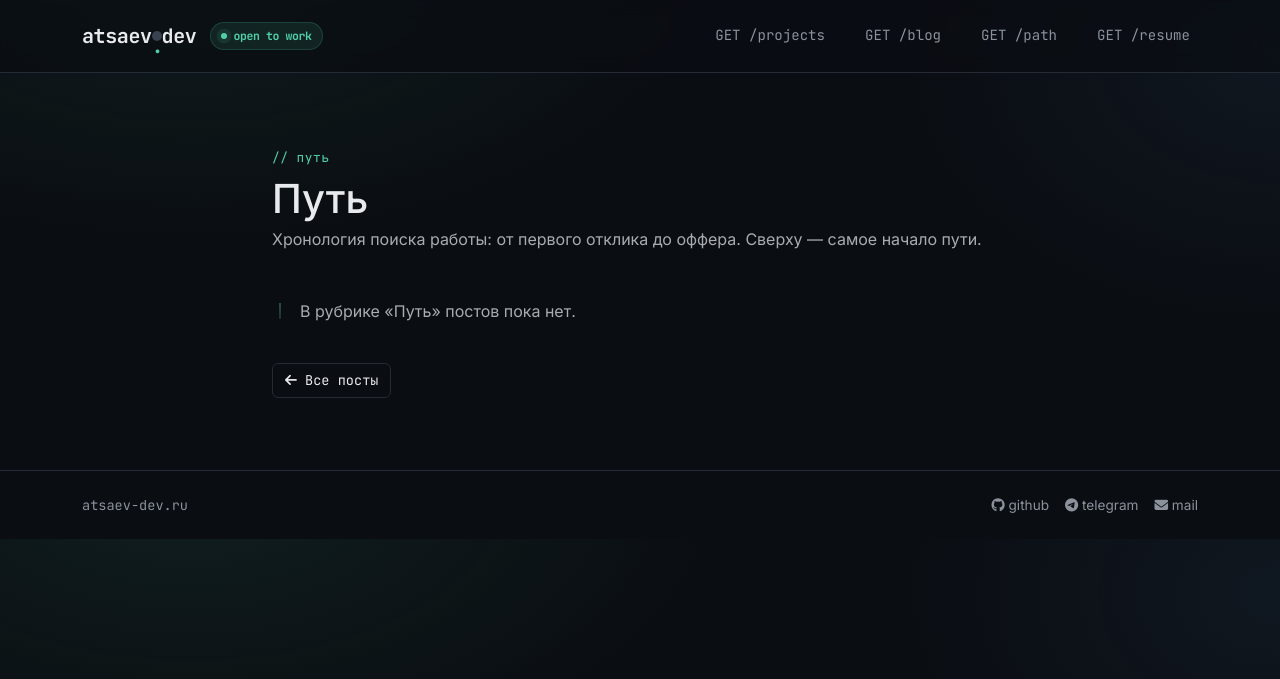
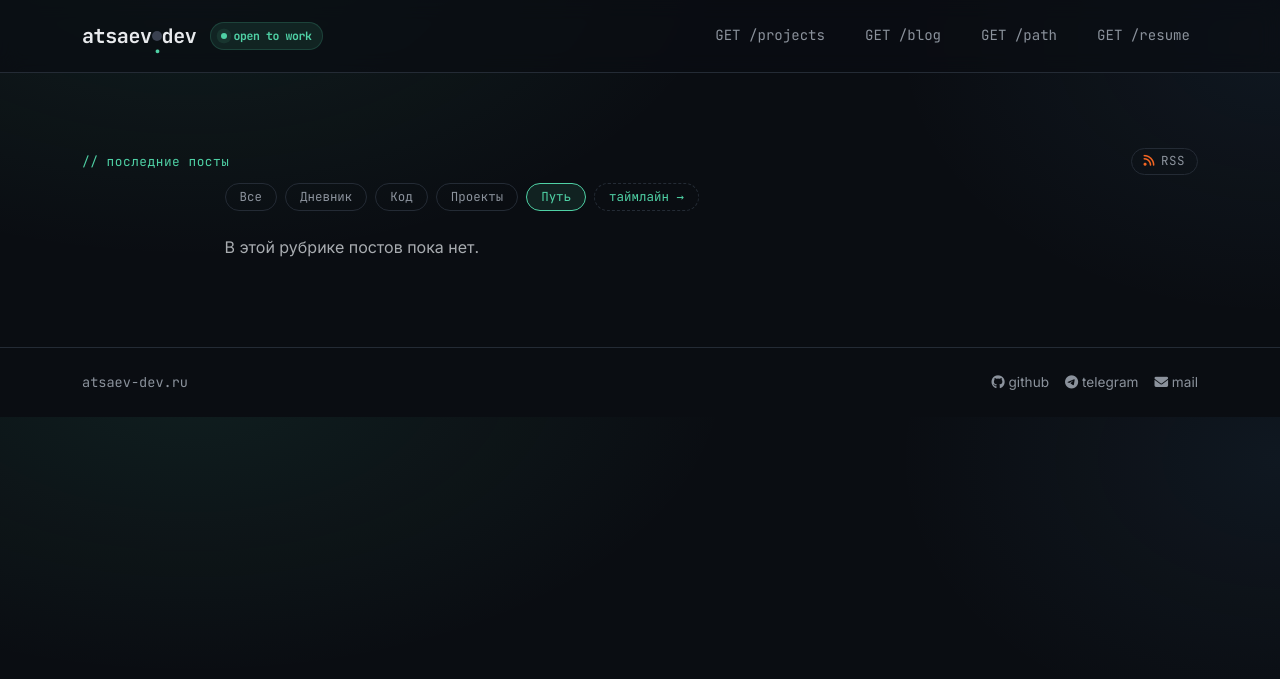
Before and after one commit to Atsaev/django_site, a Django app: page /blog/category/put/ in a window 1280 px wide. Shown: the top 679 px of the page. Run offline with Django 5.2, Linux system fonts and the light colour scheme; data comes from the database, SQL or seed files in the repository; data that the repository does not hold is empty; some libraries are stand-ins or nearby versions.

Commit message:
Make category timeline generic with per-category description

```diff
--- a/blog/models.py
+++ b/blog/models.py
@@ -64,9 +64,13 @@ class JobSearchStats(models.Model):
 
 
 class Category(models.Model):
-    """Рубрика поста: код, путь, проекты, дневник."""
+    """Рубрика поста: код, путь, проекты, дневник.
+
+    description показывается как субтитр на странице-таймлайне рубрики.
+    """
     name = models.CharField(max_length=50, unique=True, verbose_name='Название')
     slug = models.SlugField(unique=True, verbose_name='Слаг')
+    description = models.TextField(blank=True, verbose_name='Описание')
 
     class Meta:
         verbose_name = 'Категория'
--- a/blog/templates/blog/_post_list.html
+++ b/blog/templates/blog/_post_list.html
@@ -14,6 +14,9 @@
      hx-swap="innerHTML"
      hx-push-url="true">{{ cat.name }}</a>
   {% endfor %}
+  {% if current_category %}
+  <a href="{% url 'category_timeline' current_category.slug %}" class="timeline-toggle">таймлайн →</a>
+  {% endif %}
 </div>
 
 {% for post in posts %}
--- a/blog/templates/blog/path_timeline.html
+++ /dev/null
@@ -1,27 +0,0 @@
-{% extends "base.html" %}
-{% block title %}Путь — atsaev-dev.ru{% endblock %}
-
-{% block content %}
-<section class="container py-5" style="max-width: 760px;">
-  <div class="section-eyebrow mb-2">// путь</div>
-  <h1 class="mb-1">Путь</h1>
-  <p class="text-muted mb-5">Хронология поиска работы: от первого отклика до оффера. Сверху — самое начало пути.</p>
-
-  <div class="timeline">
-    {% for post in posts %}
-    <div class="timeline-item">
-      <div class="timeline-dot"></div>
-      <div class="timeline-card">
-        <div class="timeline-date mono">{{ post.published_at|date:"j E Y" }}</div>
-        <a href="{% url 'post_detail' post.slug %}" class="timeline-title">{{ post.title }}</a>
-        {% if post.excerpt %}<p class="timeline-excerpt">{{ post.excerpt }}</p>{% endif %}
-      </div>
-    </div>
-    {% empty %}
-    <p class="text-muted">В рубрике «Путь» постов пока нет.</p>
-    {% endfor %}
-  </div>
-
-  <a href="{% url 'post_list' %}" class="btn btn-outline-mono mt-4"><i class="fa-solid fa-arrow-left"></i> Все посты</a>
-</section>
-{% endblock %}
--- a/blog/urls.py
+++ b/blog/urls.py
@@ -6,7 +6,8 @@ from .feeds import LatestPostsFeed
 urlpatterns = [
     path("", views.post_list, name="post_list"),
     path("feed/", LatestPostsFeed(), name="blog_feed"),
-    path("path/", views.post_list, {"category_slug": "put"}, name="path_timeline"),
+    path("path/", views.category_timeline, {"category_slug": "put"}, name="path_timeline"),
+    path("timeline/<slug:category_slug>/", views.category_timeline, name="category_timeline"),
     path("category/<str:category_slug>/", views.post_list, name="post_list_category"),
     path("<slug:slug>/", views.post_detail, name="post_detail"),
 ]
--- a/blog/views.py
+++ b/blog/views.py
@@ -6,9 +6,6 @@ from portfolio.models import Project
 from .models import Category, Challenge, JobSearchStats, Post
 from .toc import build_toc
 
-# Слаг рубрики «Путь» (транслитерация) — для хронологического таймлайна
-PATH_CATEGORY_SLUG = 'put'
-
 
 def post_list(request, category_slug=None):
     posts = Post.objects.filter(status='published')
@@ -16,17 +13,6 @@ def post_list(request, category_slug=None):
     if category_slug:
         current = get_object_or_404(Category, slug=category_slug)
         posts = posts.filter(category=current)
-
-    # Рубрика «Путь» при обычном переходе — хронологический таймлайн
-    # (самый ранний пост сверху, чтобы история читалась как история).
-    # htmx-фильтр из ленты отдаёт обычный фрагмент.
-    if current and current.slug == PATH_CATEGORY_SLUG and not request.headers.get('HX-Request'):
-        timeline = posts.select_related('category').prefetch_related('tags').order_by('published_at', 'created_at')
-        return render(request, 'blog/path_timeline.html', {
-            'posts': timeline,
-            'categories': Category.objects.all(),
-            'current_category': current,
-        })
 
     posts = posts.select_related('category').prefetch_related('tags')
     context = {
@@ -40,6 +26,26 @@ def post_list(request, category_slug=None):
     if request.headers.get('HX-Request'):
         return render(request, 'blog/_post_list.html', context)
     return render(request, 'blog/post_list.html', context)
+
+
+def category_timeline(request, category_slug):
+    """Хронологический таймлайн любой рубрики: от ранних постов к новым.
+
+    Используется и для «Пути» (/blog/path/), и для любой другой рубрики
+    (/blog/timeline/<slug>/): разбор фреймворка, дневник и т.д.
+    """
+    category = get_object_or_404(Category, slug=category_slug)
+    posts = (
+        Post.objects.filter(status='published', category=category)
+        .select_related('category')
+        .prefetch_related('tags')
+        .order_by('published_at', 'created_at')
+    )
+    return render(request, 'blog/category_timeline.html', {
+        'category': category,
+        'posts': posts,
+        'categories': Category.objects.all(),
+    })
 
 
 def _job_stats():
--- a/static/css/main.css
+++ b/static/css/main.css
@@ -166,6 +166,19 @@ body {
 .cat-chip:hover { border-color: var(--accent); color: var(--accent); }
 .cat-chip.active { border-color: var(--accent); color: var(--accent); background: var(--accent-soft); }
 #feed.htmx-request { opacity: 0.55; transition: opacity 0.15s ease; }
+/* переключатель на таймлайн рубрики */
+.timeline-toggle {
+  border: 1px dashed var(--border);
+  color: var(--accent);
+  background: transparent;
+  border-radius: 999px;
+  padding: 4px 14px;
+  font-family: 'JetBrains Mono', monospace;
+  font-size: 0.78rem;
+  text-decoration: none;
+  transition: border-color 0.15s ease, color 0.15s ease;
+}
+.timeline-toggle:hover { border-color: var(--accent); color: var(--accent); }
 
 /* виджет челленджа «День N из 30» */
 .challenge-card,
```
Also changed, not shown: blog/templates/blog/category_timeline.html (added, +34 -0 lines), blog/tests.py (+18 -0 lines), blog/migrations/0009_category_description.py (added), blog/migrations/0010_backfill_path_description.py (added).
